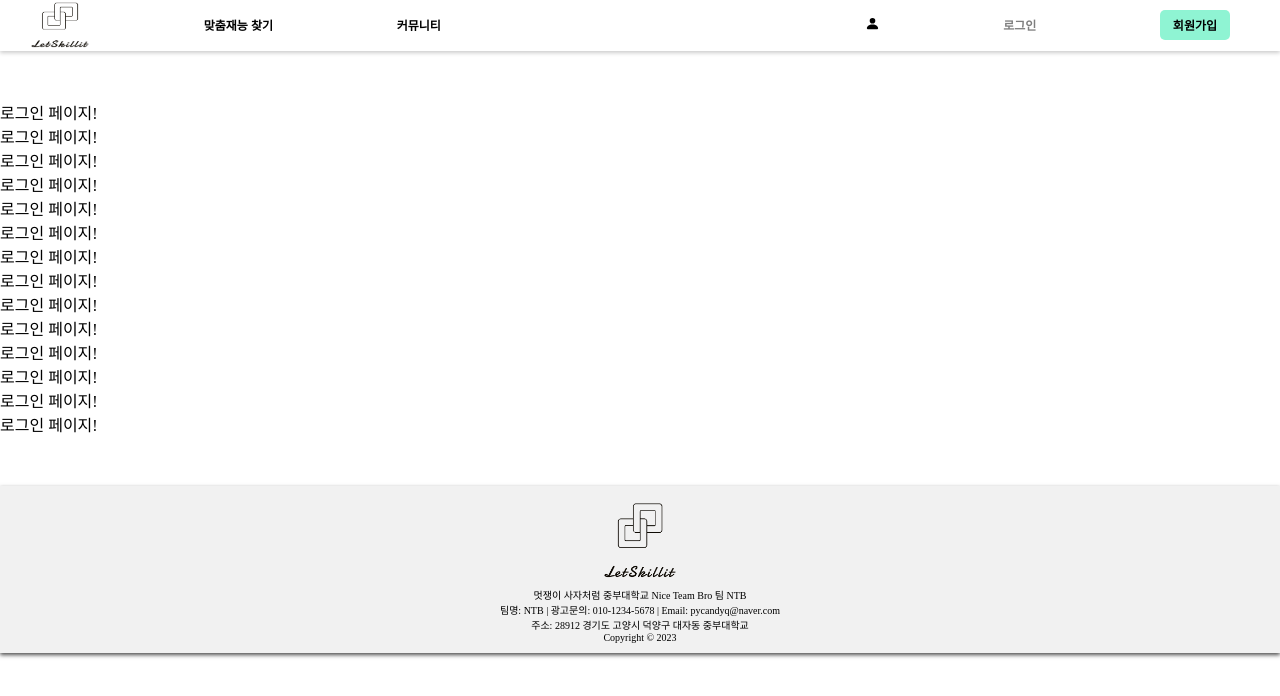
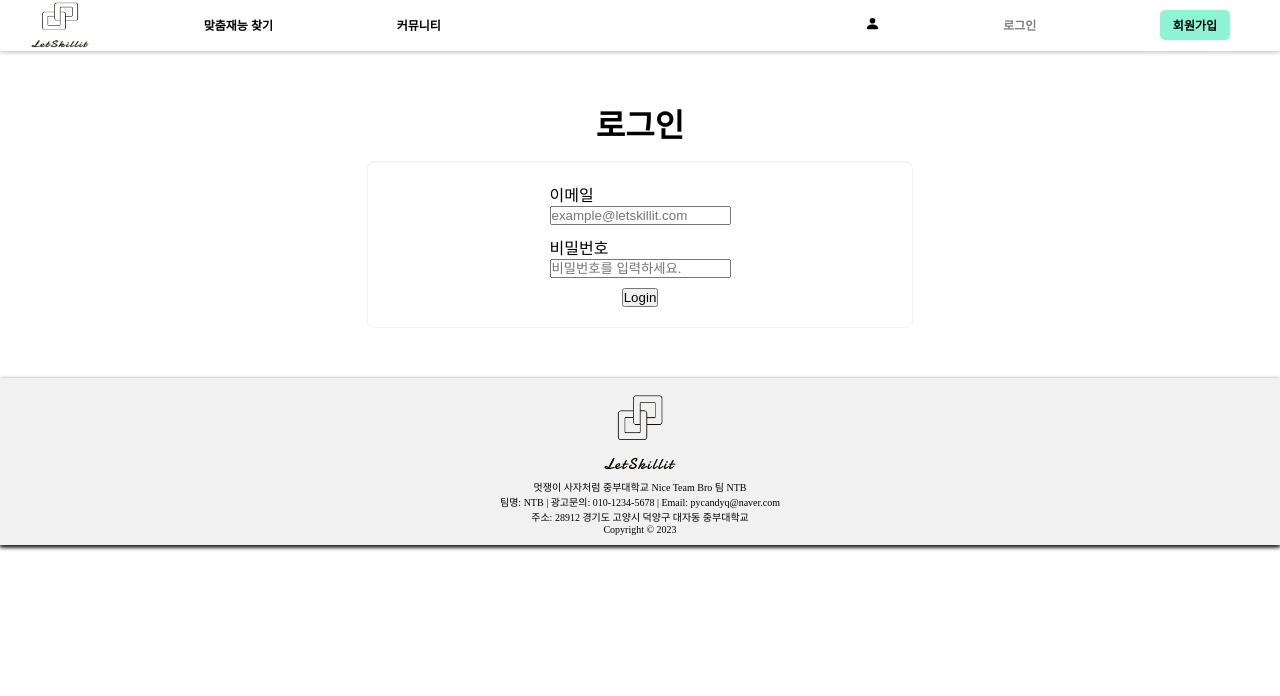
Before and after one commit to LikeLion-11th-JBU/ntb-team-fe, a React (Create React App) app: page /login in a window 1280 px wide. Shown: the top 696 px of the page. Built offline with nearby package versions, Linux system fonts and the light colour scheme.

Commit message:
[ADD]  로그인, 회원가입 틀 복구

```diff
--- a/src/pages/LoginPage/Login.js
+++ b/src/pages/LoginPage/Login.js
@@ -1,30 +1,64 @@
-import { React } from "react";
-import "./Login.scss";
-
+import React, { useState } from 'react';
+import './Login.scss';
+import Footer from '../../Components/Footer';
 
 const Login = () => {
+  const [email, setEmail] = useState('');
+  const [password, setPassword] = useState('');
 
+  const onEmailHandler = (event) => {
+    setEmail(event.currentTarget.value);
+  };
 
-    return(
-        <div className="main-components-container ">
-            <div>로그인 페이지!</div>
-            <div>로그인 페이지!</div>
-            <div>로그인 페이지!</div>
-            <div>로그인 페이지!</div>
-            <div>로그인 페이지!</div>
-            <div>로그인 페이지!</div>
-            <div>로그인 페이지!</div>
-            <div>로그인 페이지!</div>
-            <div>로그인 페이지!</div>
-            <div>로그인 페이지!</div>
-            <div>로그인 페이지!</div>
-            <div>로그인 페이지!</div>
-            <div>로그인 페이지!</div>
-            <div>로그인 페이지!</div>
+  const onPasswordHandler = (event) => {
+    setPassword(event.currentTarget.value);
+  };
 
-        </div>
+  const onSubmitHandler = (event) => {
+    event.preventDefault();
 
-    );
-}
+    console.log('UserEmail: ', email);
+    console.log('Password: ', password);
+    // 여기에 로그인 로직을 추가할 수 있습니다.
+  };
+
+  return (
+    <div className="main-components-container">
+      <h1 className="login-title">로그인</h1>
+      <div className="login-frame">
+        <form className="login-form" onSubmit={onSubmitHandler}>
+          <div className="login-email-input">
+            <label>
+              이메일 <br />
+            </label>
+            <input
+              type="email"
+              value={email}
+              placeholder="example@letskillit.com"
+              onChange={onEmailHandler} // 오타 수정: onchange -> onChange
+            />
+          </div>
+          <div className="login-password-input">
+            <label>
+              비밀번호 <br />
+            </label>
+            <input
+              type="password"
+              value={password}
+              placeholder="비밀번호를 입력하세요."
+              onChange={onPasswordHandler} // 오타 수정: onchange -> onChange
+            />
+          </div>
+          <div className="login-submit">
+            <button className="login-btn" type="submit">
+              Login
+            </button>
+          </div>
+        </form>
+      </div>
+      <Footer />
+    </div>
+  );
+};
 
 export default Login;
--- a/src/pages/LoginPage/Login.scss
+++ b/src/pages/LoginPage/Login.scss
@@ -0,0 +1,26 @@
+.login-title {
+  margin-bottom: 15px;
+}
+
+.login-frame {
+	display: flex;
+	flex-wrap: wrap;
+  justify-content: center;
+  margin: 0 auto;
+	flex-grow: 1;
+	width: 40%;
+	padding: 1.25rem 1rem;
+	border-radius: 8px;
+	border: 0.0625rem solid #f2f2f2;
+	background-color: white;
+}
+.login-email-input {
+  margin-bottom: 10px;
+}
+.login-password-input {
+  margin-bottom: 10px;
+}
+.login-submit {
+  display: flex;
+  justify-content: center;
+}
--- a/src/pages/RegisterPage/Register.js
+++ b/src/pages/RegisterPage/Register.js
@@ -1,14 +1,155 @@
-import { React } from "react";
-import "./Register.scss";
+import React, { useState } from 'react';
+import './Register.scss';
+import Footer from '../../Components/Footer';
 
 const Register = () => {
+  const [Email, setEmail] = useState('');
+  const [Name, setName] = useState('');
+  const [Password, setPassword] = useState('');
+  const [ConfirmPassword, setConfirmPassword] = useState('');
+  const [MainCategory, setMainCategory] = useState(''); // 대분류 추가
+  const [SubCategory, setSubCategory] = useState(''); // 중분류 추가
 
+  const onEmailHandler = (event) => {
+    setEmail(event.currentTarget.value);
+  };
+  const onNameHandler = (event) => {
+    setName(event.currentTarget.value);
+  };
+  const onPasswordHandler = (event) => {
+    setPassword(event.currentTarget.value);
+  };
+  const onConfirmPasswordHandler = (event) => {
+    setConfirmPassword(event.currentTarget.value);
+  };
+  const onMainCategoryHandler = (event) => {
+    // 대분류 선택 핸들러
+    setMainCategory(event.currentTarget.value);
+    setSubCategory(''); // 대분류 선택 시 중분류 초기화
+  };
+  const onSubCategoryHandler = (event) => {
+    // 중분류 선택 핸들러
+    setSubCategory(event.currentTarget.value);
+  };
+  const onSubmitHandler = (event) => {
+    event.preventDefault();
 
-    return(
-        <div className="main-components-container ">
-            회원가입 페이지!
-        </div>
-    );
-}
+    if (Password !== ConfirmPassword) {
+      return alert('비밀번호와 비밀번호 확인이 같지 않습니다.');
+    }
+
+    console.log('Name:', Name);
+    console.log('Email:', Email);
+    console.log('Password:', Password);
+    console.log('Main Category:', MainCategory);
+    console.log('Sub Category:', SubCategory);
+
+    // 여기에서 회원가입 로직을 추가할 수 있습니다.
+  };
+
+  return (
+    <div className="main-components-container">
+      <h1 className="regi-title">Let Skill it에 오신 것을 환영합니다!</h1>
+      <div className="regi-frame">
+        <form className="regi-form" onSubmit={onSubmitHandler}>
+          <div className="regi-name-input">
+            <label>
+              이름 <br />
+            </label>
+            <input
+              type="text"
+              value={Name}
+              placeholder="이름을 알려주세요!"
+              onChange={onNameHandler}
+              required
+            />
+          </div>
+          <div className="regi-email-input">
+            <label>
+              이메일 <br />
+            </label>
+            <input
+              type="email"
+              value={Email}
+              placeholder="example@letskillit.com"
+              onChange={onEmailHandler}
+              required
+            />
+          </div>
+          <div className="regi-password-input">
+            <label>
+              비밀번호 <br />
+            </label>
+            <input
+              type="password"
+              value={Password}
+              placeholder="비밀번호를 입력하세요."
+              onChange={onPasswordHandler}
+              required
+            />
+          </div>
+          <div className="password-confirm">
+            <label>
+              비밀번호 확인 <br />
+            </label>
+            <input
+              type="password"
+              value={ConfirmPassword}
+              placeholder="비밀번호를 입력하세요."
+              onChange={onConfirmPasswordHandler}
+              required
+            />
+          </div>
+          <div className="regi-category">
+            <label>
+              대분류 선택 <br />
+            </label>
+            <select
+              value={MainCategory}
+              onChange={onMainCategoryHandler}
+              required
+            >
+              <option value="">대분류를 선택하세요</option>
+              <option value="tech">기술</option>
+              <option value="art">예술</option>
+            </select>
+          </div>
+          {MainCategory && (
+            <div className="regi-subcategory">
+              <label>
+                중분류 선택 <br />
+              </label>
+              <select
+                value={SubCategory}
+                onChange={onSubCategoryHandler}
+                required
+              >
+                <option value="">중분류를 선택하세요</option>
+                {MainCategory === 'tech' && (
+                  <>
+                    <option value="developer">개발자</option>
+                    <option value="designer">디자이너</option>
+                  </>
+                )}
+                {MainCategory === 'art' && (
+                  <>
+                    <option value="painter">화가</option>
+                    <option value="musician">음악가</option>
+                  </>
+                )}
+              </select>
+            </div>
+          )}
+          <div className="regi-submit">
+            <button className="regi-btn" type="submit">
+              회원가입
+            </button>
+          </div>
+        </form>
+      </div>
+      <Footer />
+    </div>
+  );
+};
 
 export default Register;
--- a/src/pages/RegisterPage/Register.scss
+++ b/src/pages/RegisterPage/Register.scss
@@ -0,0 +1,36 @@
+.regi-title {
+  margin-bottom: 15px;
+}
+
+.regi-frame {
+	display: flex;
+	flex-wrap: wrap;
+  justify-content: center;
+  margin: 0 auto;
+	flex-grow: 1;
+	width: 40%;
+	padding: 1.25rem 1rem;
+	border-radius: 8px;
+	border: 0.0625rem solid #f2f2f2;
+	background-color: white;
+}
+.regi-name-input {
+  margin-bottom: 10px;
+}
+.regi-email-input {
+  margin-bottom: 10px;
+}
+.regi-password-input {
+  margin-bottom: 10px;
+}
+.password-confirm {
+  margin-bottom: 10px;
+}
+.regi-category {
+  margin-bottom: 10px;
+}
+
+.regi-submit {
+  display: flex;
+  justify-content: center;
+}
```
